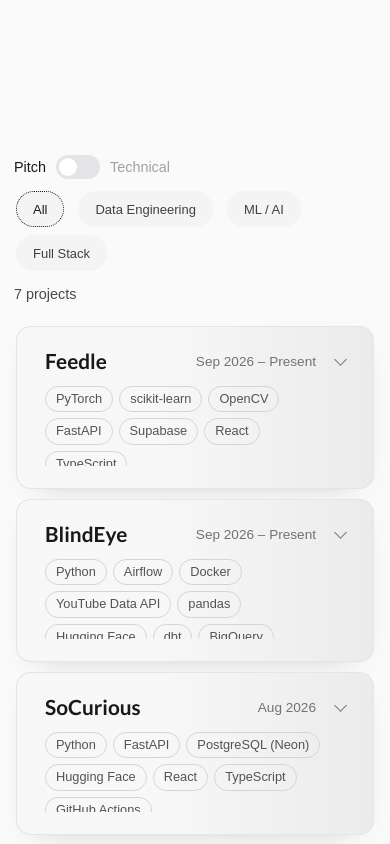
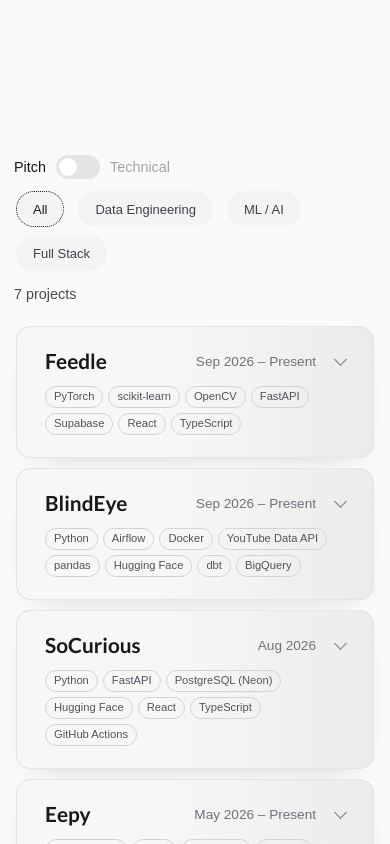
Before and after one commit to nwfsh/myportfolio, a Next.js app: page / in a window 390 px wide. Shown: the part 1280-2124 px from the top of the page. Built offline with nearby package versions, Linux system fonts and the light colour scheme; a web font is replaced by a local one.

Commit message:
feat: made it even more responsive on the phone

```diff
--- a/app/components/DotField.tsx
+++ b/app/components/DotField.tsx
@@ -164,11 +164,7 @@
     const glowEl = glowRef.current;
     const ctx = canvas?.getContext("2d", { alpha: true });
     if (!canvas || !ctx) return;
-    // Phones: same effect, less work. Drawn at 1x resolution (tiny dots barely show the
-    // difference) and the frame loop sleeps whenever nothing is moving, waking on scroll, tap or
-    // resize (see the end of tick). No mouse there, so touch-emulated mouse moves are ignored.
-    const phone = window.matchMedia("(max-width: 640px)").matches;
-    const dpr = phone ? 1 : Math.min(window.devicePixelRatio || 1, 2);
+    const dpr = Math.min(window.devicePixelRatio || 1, 2);
     let resizeTimer: ReturnType<typeof setTimeout> | undefined;
     const holoCanvas = document.createElement("canvas");
     const holoCtx = holoCanvas.getContext("2d");
@@ -196,7 +192,6 @@
       holoCtx?.setTransform(dpr, 0, 0, dpr, 0, 0);
       iri?.resize(w, h);
       buildDots(w, h);
-      wake();
     }
 
     function buildDots(w: number, viewH: number) {
@@ -266,7 +261,6 @@
     // Measure against the live viewport rect so this stays correct when the field is
     // position: fixed and the page scrolls underneath it.
     function onMouseMove(e: MouseEvent) {
-      if (phone) return;
       const rect = canvas!.getBoundingClientRect();
       mouseRef.current.x = e.clientX - rect.left;
       mouseRef.current.y = e.clientY - rect.top;
@@ -280,12 +274,6 @@
       const rect = canvas!.getBoundingClientRect();
       const scrollY = propsRef.current.scrollWithPage ? window.scrollY : 0;
       bursts.push({ x: e.clientX - rect.left, y: e.clientY - rect.top + scrollY, start: performance.now(), env: 0 });
-      wake();
-    }
-
-    // Restarts the frame loop if it's asleep (phones only; elsewhere it never sleeps).
-    function wake() {
-      if (!rafRef.current) rafRef.current = requestAnimationFrame(tick);
     }
 
     function onMouseLeave() {
@@ -306,9 +294,6 @@
     const speedInterval = setInterval(updateMouseSpeed, 20);
 
     let frameCount = 0;
-    // Phones: last frame's scroll position, and frames left before the loop sleeps.
-    let lastScrollY = -1;
-    let settle = 0;
     const holoBuckets: number[][] = Array.from({ length: HOLO_ALPHAS }, () => []);
     // Star mode: indices of the dots currently showing as stars.
     const activeStars: number[] = [];
@@ -532,17 +517,6 @@
         ctx!.drawImage(holoCanvas, 0, 0, w, h);
       }
 
-      // Phones: keep going while the page scrolls, a tap burst plays or stars are still fading,
-      // plus a few frames to settle; then sleep until wake().
-      if (phone) {
-        const moving = scrollY !== lastScrollY || bursts.length > 0 || activeStars.length > 0;
-        lastScrollY = scrollY;
-        settle = moving ? 20 : settle - 1;
-        if (settle <= 0) {
-          rafRef.current = 0;
-          return;
-        }
-      }
       rafRef.current = requestAnimationFrame(tick);
     }
 
@@ -553,10 +527,9 @@
     pageObserver?.observe(document.body);
     window.addEventListener("mousemove", onMouseMove, { passive: true });
     window.addEventListener("click", onClick);
-    window.addEventListener("scroll", wake, { passive: true });
     document.documentElement.addEventListener("mouseleave", onMouseLeave);
     window.addEventListener("blur", onMouseLeave);
-    wake(); // doResize() above may already have started it; never start a second loop.
+    rafRef.current = requestAnimationFrame(tick);
 
     rebuildRef.current = () => {
       const { w, h } = sizeRef.current;
@@ -565,16 +538,12 @@
 
     return () => {
       cancelAnimationFrame(rafRef.current);
-      // Clear it too: wake() only starts a loop when this is 0, so a stale id left here (React
-      // mounts effects twice in development) would stop the dots from ever starting again.
-      rafRef.current = 0;
       clearInterval(speedInterval);
       clearTimeout(resizeTimer);
       window.removeEventListener("resize", resize);
       pageObserver?.disconnect();
       window.removeEventListener("mousemove", onMouseMove);
       window.removeEventListener("click", onClick);
-      window.removeEventListener("scroll", wake);
       document.documentElement.removeEventListener("mouseleave", onMouseLeave);
       window.removeEventListener("blur", onMouseLeave);
       iri?.destroy();
--- a/app/components/ProjectAccordion.css
+++ b/app/components/ProjectAccordion.css
@@ -543,6 +543,16 @@
     display: none;
   }
 
+  /* Smaller, slimmer tech tags on phones. */
+  .pa-tags {
+    gap: 5px;
+  }
+
+  .pa-tag {
+    padding: 1px 8px;
+    font-size: 0.7rem;
+  }
+
   .pa-panel--active[data-has-video] .pa-content > .pa-tags {
     opacity: 1;
     max-height: none;
--- a/app/components/ProjectModal.css
+++ b/app/components/ProjectModal.css
@@ -211,6 +211,11 @@
     --pm-title: 1.5rem;
   }
 
+  /* Tech tags match the smaller phone size on the cards. */
+  .project-modal .pa-tag {
+    font-size: 0.7rem;
+  }
+
   .project-modal__body {
     padding: 24px 20px;
   }
--- a/app/globals.css
+++ b/app/globals.css
@@ -490,6 +490,18 @@
   color: #18181b;
 }
 
+/* Bigger tap targets without changing the look. The switch's invisible hit area (8px around it by
+   default, in SquishSwitch.css) grows to about 44px tall; the "Pitch" / "Technical" words get
+   padding that's cancelled out by an equal negative margin. */
+.project-view .squish-switch::after {
+  inset: -12px -10px;
+}
+
+.project-view > span {
+  padding: 12px 6px;
+  margin: -12px -6px;
+}
+
 /* Phones: the filter row stacks. Switch on its own line (no divider), chips wrap instead of
    running off the screen, then the count. */
 @media (max-width: 640px) {
@@ -561,7 +573,9 @@
   flex-direction: column;
   justify-content: flex-end;
   gap: 20px; /* between the message on the right and the thinking line */
-  width: min(672px, 100%); /* = the prompt bar's width */
+  /* = the prompt bar's width: 672px, less the bar's side gaps (.loader__dock) on narrow screens,
+     so the message ends where the bar does. */
+  width: min(672px, calc(100% - 2 * clamp(8px, 6vw, 64px)));
   min-height: 0;
   transition:
     min-height 700ms cubic-bezier(0.65, 0, 0.35, 1),
```
